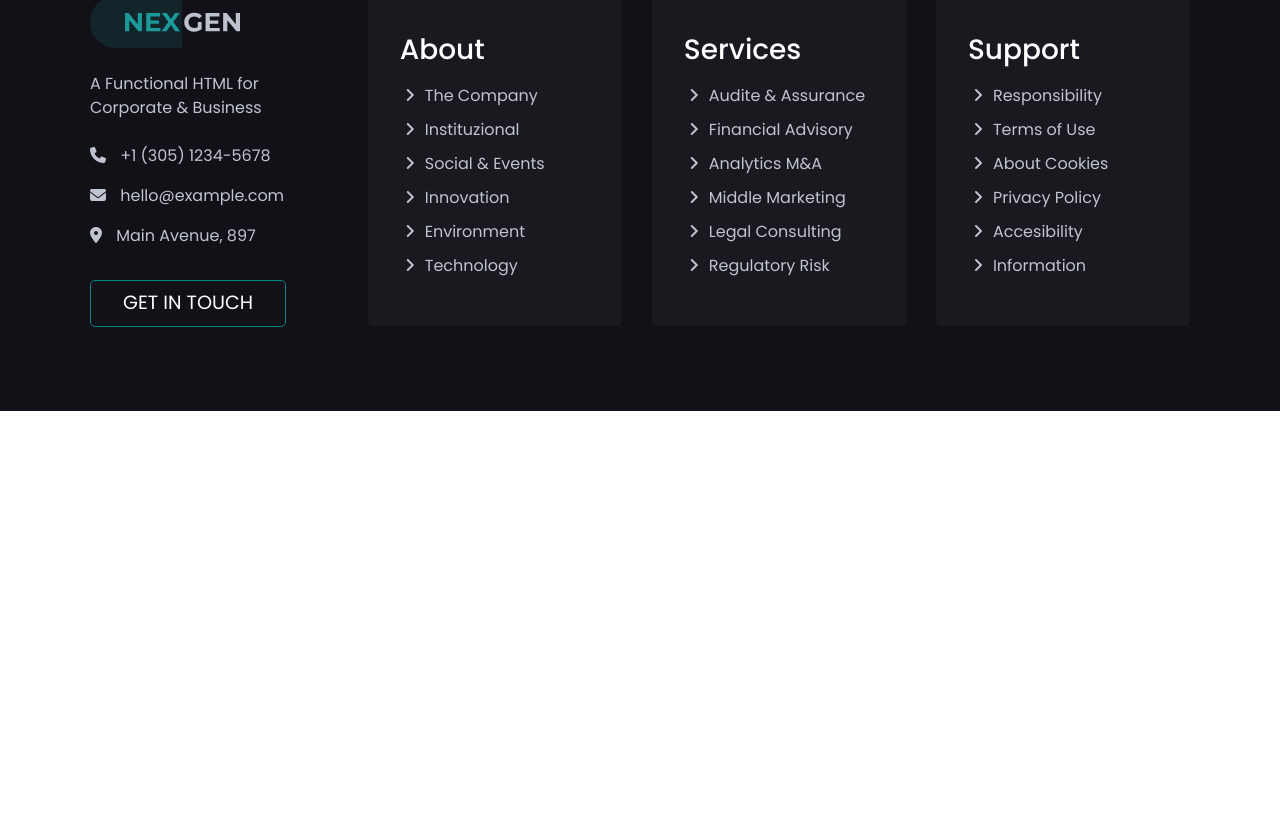
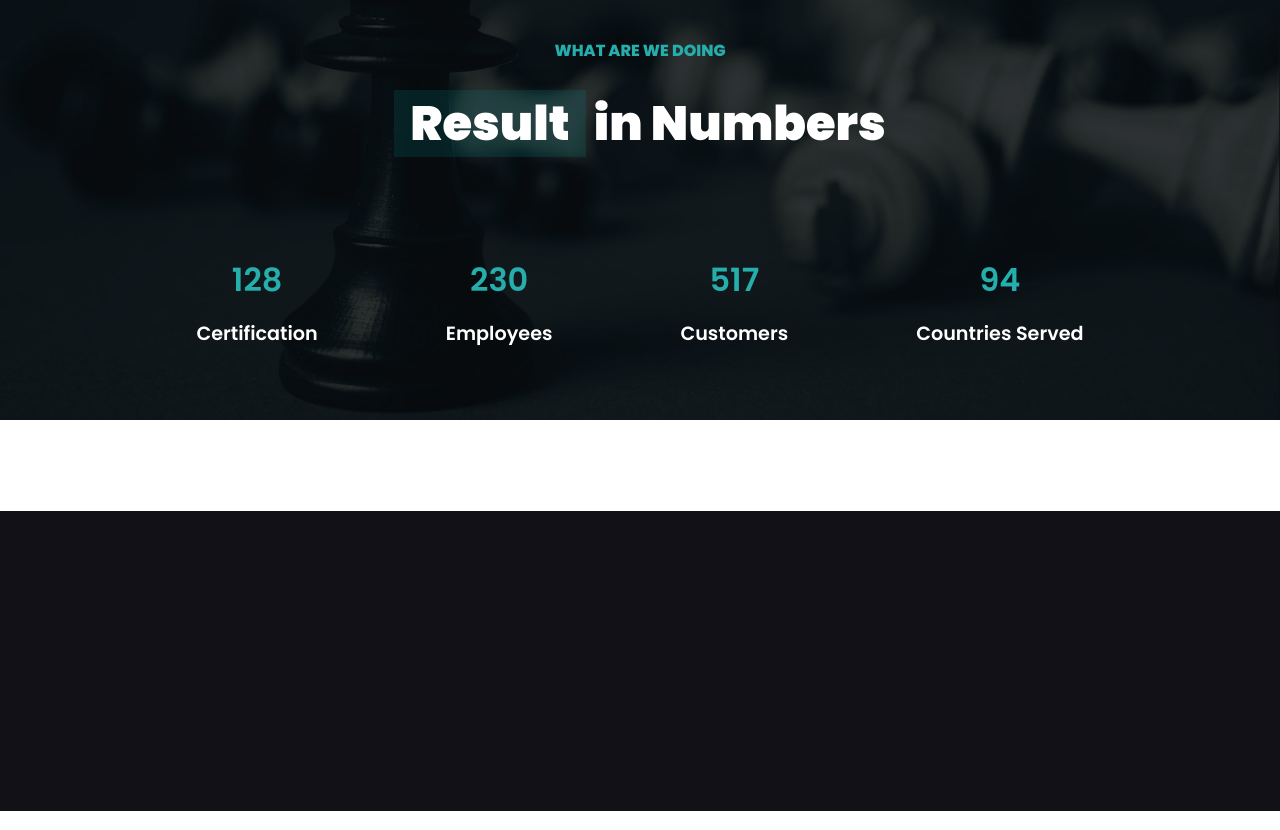
Before and after one commit to Mattia-Fasulo/proj-html-vuejs, a Vue app: page / in a window 1280 px wide. Shown: the part 4010-4840 px from the top of the page. Before the commit the page ends 4421 px from the top, so only its background shows below. Built offline with nearby package versions, Linux system fonts and the light colour scheme.

Commit message:
add section5

```diff
--- a/src/components/AppMain.vue
+++ b/src/components/AppMain.vue
@@ -4,6 +4,7 @@
         <Section2 />
         <Section3 />
         <Section4 />
+        <Section5 />
     </main>
 </template>
 
@@ -12,6 +13,7 @@ import Section1 from './ComoponentsMain/section1.vue';
 import Section2 from './ComoponentsMain/section2.vue';
 import Section3 from './ComoponentsMain/section3.vue';
 import Section4 from './ComoponentsMain/section4.vue';
+import Section5 from './ComoponentsMain/section5.vue';
 
 export default {
     name: "AppMain",
@@ -19,7 +21,8 @@ export default {
         Section1,
         Section2,
         Section3,
-        Section4
+        Section4,
+        Section5
     }
 }
 </script>
--- /dev/null
+++ b/src/components/ComoponentsMain/section5.vue
@@ -0,0 +1,125 @@
+<template>
+    <section class="section5">
+        <div class="section5-top">
+            <div class="container">
+                <span>What are we doing</span>
+                <h2><span>Result</span> in Numbers</h2>
+                <ListHorizontal :list="links" />
+            </div>
+        </div>
+        <div class="section5-bot">
+
+        </div>
+
+    </section>
+</template>
+
+<script>
+import { store } from '../../store.js';
+import ListHorizontal from '../ComponentsGeneral/ListHorizontal.vue';
+export default {
+    name: "section5",
+    data() {
+        return {
+            store,
+            links: [
+                {
+                    text: "Certification",
+                    ulr: "#",
+                    num: 128
+                },
+                {
+                    text: "Employees",
+                    ulr: "#",
+                    num: 230
+                },
+                {
+                    text: "Customers",
+                    ulr: "#",
+                    num: 517
+                },
+                {
+                    text: "Countries Served",
+                    ulr: "#",
+                    num: 94
+                }
+            ]
+        };
+    },
+    components: { ListHorizontal }
+}
+</script>
+
+<style lang="scss" >
+@use '../../assets/styles/partials/variables' as *;
+@use '../../assets/styles/partials/mixins' as *;
+
+.section5 {
+    width: 100%;
+    height: 1100px;
+
+    .section5-top {
+        padding-top: 8rem;
+        width: 100%;
+        height: 600px;
+        background-image: url('/images/bg-7.jpg');
+        background-size: cover;
+        background-position-y: -200px;
+        background-repeat: no-repeat;
+
+        .container {
+            flex-flow: column;
+
+
+            span {
+                color: $txt-green;
+                text-transform: uppercase;
+                font-weight: 700;
+            }
+
+            h2 {
+                color: white;
+                margin-top: 2rem;
+                font-size: 3rem;
+                font-weight: 900;
+
+                span {
+                    font-weight: 900;
+                    text-transform: none;
+                    color: white;
+                    background-color: #0583832f;
+                    padding: 0 1rem;
+                }
+            }
+        }
+
+        ul {
+            padding-top: 6rem;
+
+            li {
+                text-align: center;
+                padding: 0 4rem;
+
+                p {
+                    font-size: 2rem;
+                    font-weight: 600;
+                    color: $txt-green;
+                }
+
+                a {
+                    font-size: 1.2rem;
+                    color: white;
+                    font-weight: 600;
+                }
+            }
+        }
+
+    }
+
+    .section5-bot {
+        width: 100%;
+        height: 300px;
+        background-color: $bg-footer;
+    }
+}
+</style>
--- a/src/components/ComponentsGeneral/ListHorizontal.vue
+++ b/src/components/ComponentsGeneral/ListHorizontal.vue
@@ -3,6 +3,7 @@
         <ul>
             <h3 v-if="title">{{ title }}</h3>
             <li v-for="(link, index) in list" :key="index">
+                <p v-if="link.num">{{ link.num }}</p>
                 <a :href="link.url" :class="{ 'active': link.current }">{{ link.text }}</a>
             </li>
 
```
